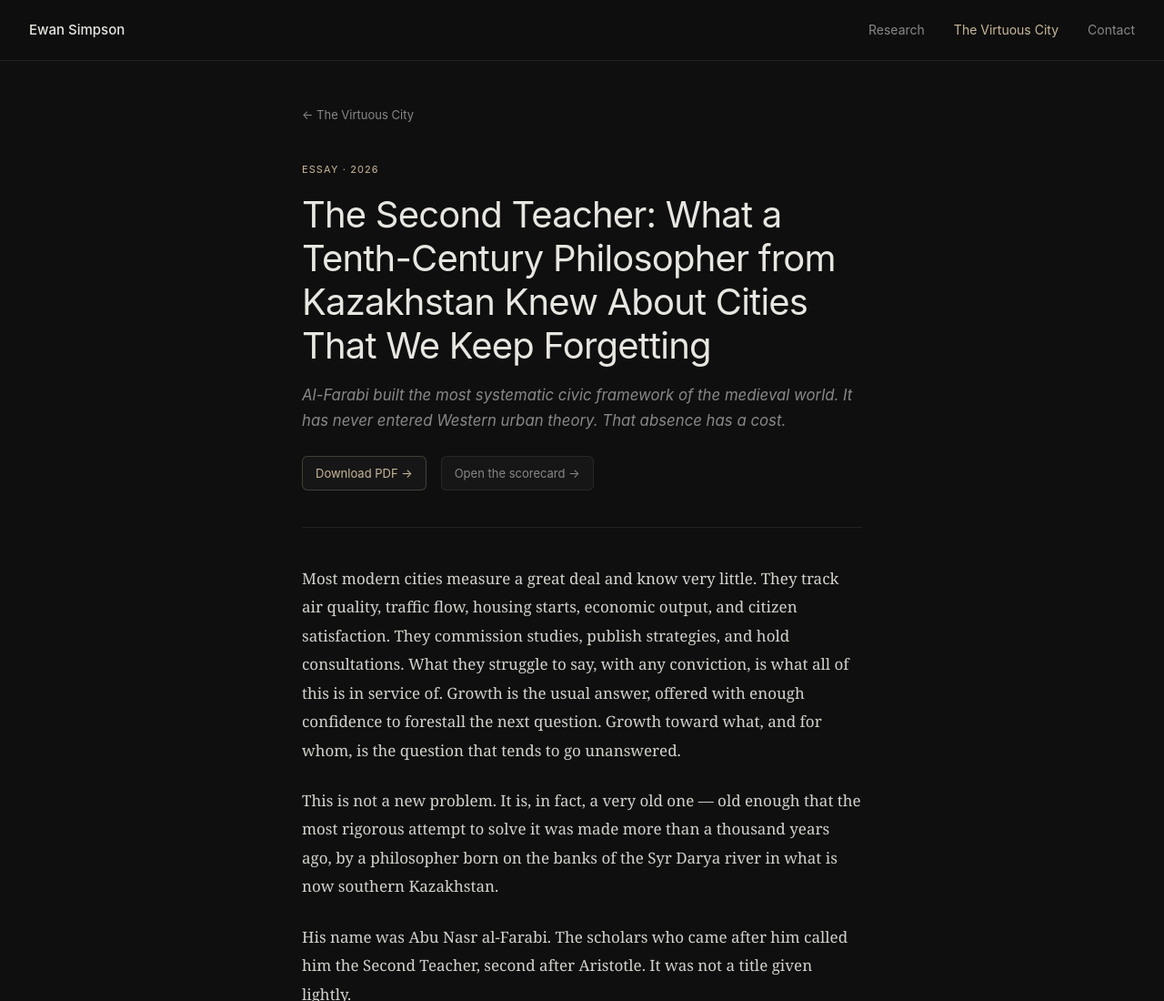
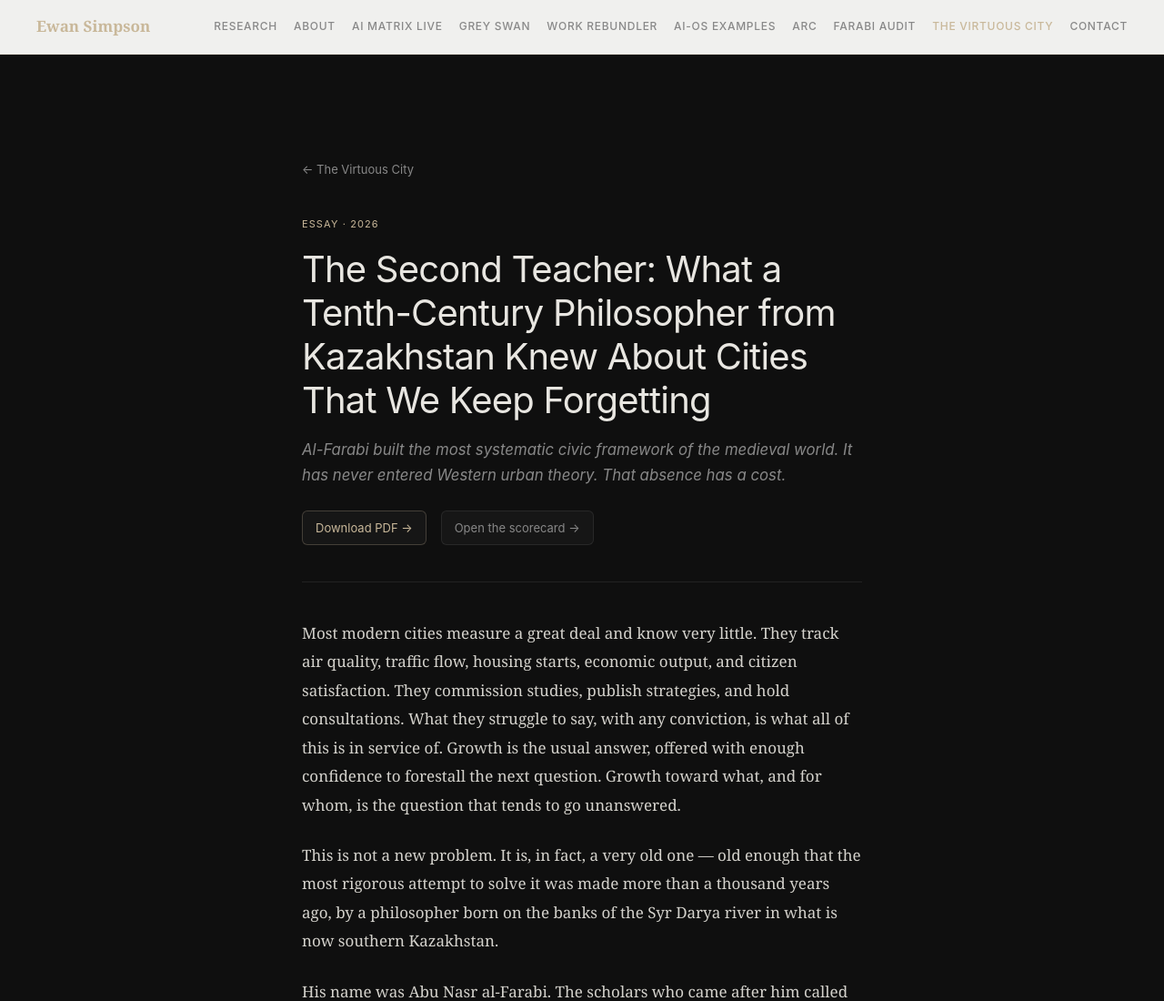
Before and after one commit to es3almaty/ewansite, a plain HTML site: page essay.html in a window 1280 px wide. Shown: the top 1100 px of the page at 91% size. Drawn offline with Linux system fonts and the light colour scheme.

Commit message:
Update essay.html

```diff
--- a/essay.html
+++ b/essay.html
@@ -1,6 +1,7 @@
 <!DOCTYPE html>
 <html lang="en">
-<head>
+<script src="/site-nav.js" defer></script>
+ <head>
 <meta charset="UTF-8">
 <meta name="viewport" content="width=device-width, initial-scale=1.0">
 <title>The Second Teacher · Ewan Simpson</title>
```
